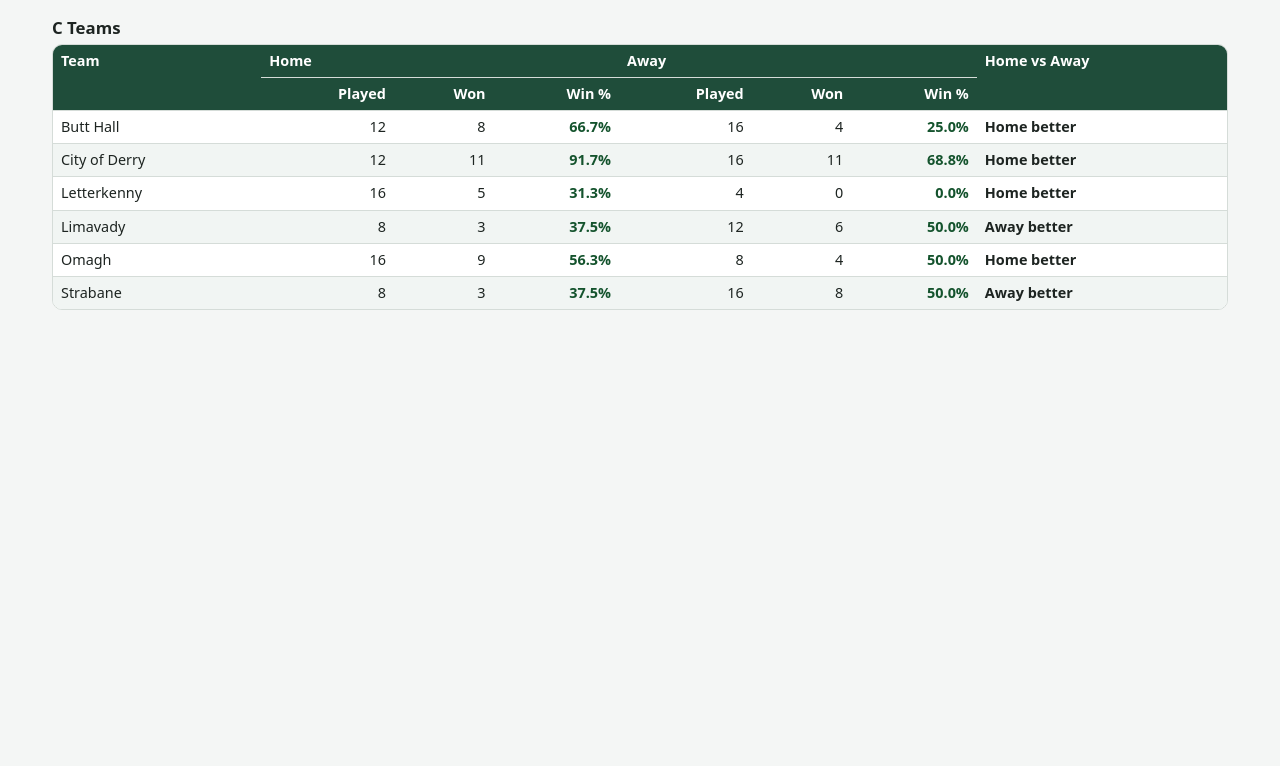
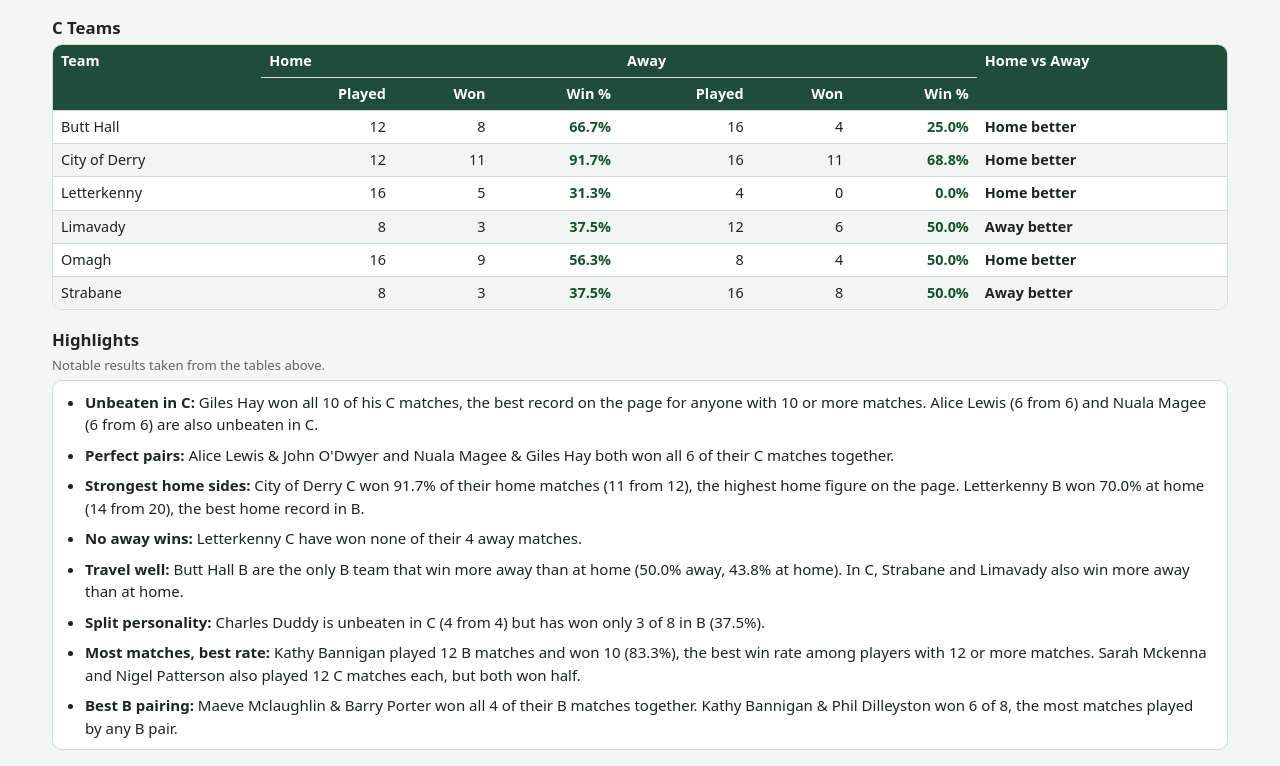
Before and after one commit to amitn2007/NW-League, a plain HTML site: page performance_details.html in a window 1280 px wide. Shown: the part 3416-4182 px from the top of the page. Before the commit the page ends 3742 px from the top, so only its background shows below. Drawn offline with Linux system fonts and the light colour scheme.

Commit message:
Add files via upload

```diff
--- a/performance_details.html
+++ b/performance_details.html
@@ -365,6 +365,21 @@
     </table>
   </div>
 
+  <h2>Highlights</h2>
+  <p class="caption">Notable results taken from the tables above.</p>
+  <div class="table-wrap" style="padding:10px 14px">
+    <ul style="margin:0;padding-left:18px;line-height:1.5">
+      <li style="margin-bottom:8px"><strong>Unbeaten in C:</strong> Giles Hay won all 10 of his C matches, the best record on the page for anyone with 10 or more matches. Alice Lewis (6 from 6) and Nuala Magee (6 from 6) are also unbeaten in C.</li>
+      <li style="margin-bottom:8px"><strong>Perfect pairs:</strong> Alice Lewis &amp; John O'Dwyer and Nuala Magee &amp; Giles Hay both won all 6 of their C matches together.</li>
+      <li style="margin-bottom:8px"><strong>Strongest home sides:</strong> City of Derry C won 91.7% of their home matches (11 from 12), the highest home figure on the page. Letterkenny B won 70.0% at home (14 from 20), the best home record in B.</li>
+      <li style="margin-bottom:8px"><strong>No away wins:</strong> Letterkenny C have won none of their 4 away matches.</li>
+      <li style="margin-bottom:8px"><strong>Travel well:</strong> Butt Hall B are the only B team that win more away than at home (50.0% away, 43.8% at home). In C, Strabane and Limavady also win more away than at home.</li>
+      <li style="margin-bottom:8px"><strong>Split personality:</strong> Charles Duddy is unbeaten in C (4 from 4) but has won only 3 of 8 in B (37.5%).</li>
+      <li style="margin-bottom:8px"><strong>Most matches, best rate:</strong> Kathy Bannigan played 12 B matches and won 10 (83.3%), the best win rate among players with 12 or more matches. Sarah Mckenna and Nigel Patterson also played 12 C matches each, but both won half.</li>
+      <li><strong>Best B pairing:</strong> Maeve Mclaughlin &amp; Barry Porter won all 4 of their B matches together. Kathy Bannigan &amp; Phil Dilleyston won 6 of 8, the most matches played by any B pair.</li>
+    </ul>
+  </div>
+
 </div>
 </body>
 </html>
```
